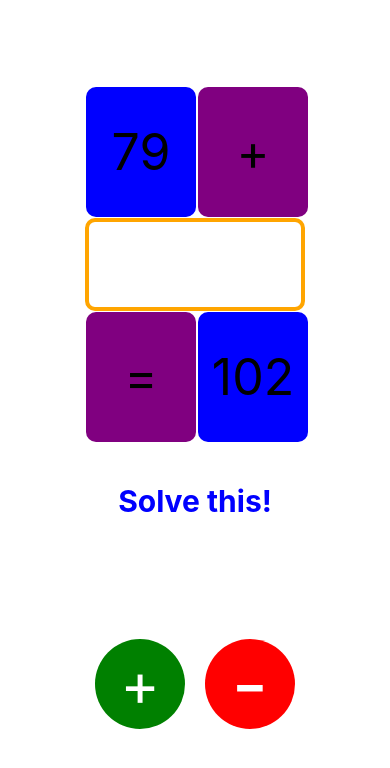
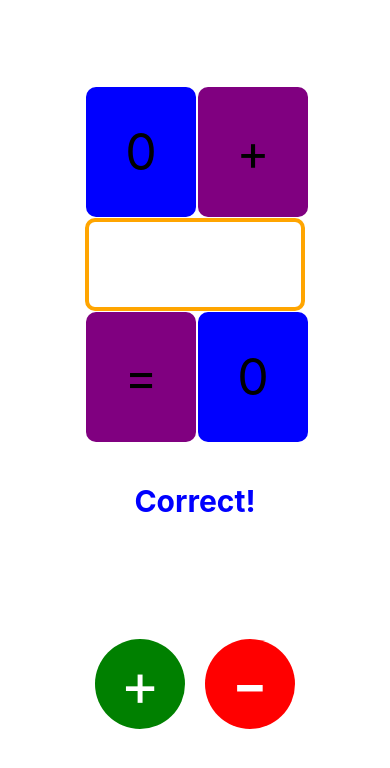
Before and after one commit to boeykokchin/PCMOB2Demo1, a React Native app: screen / in a window 390 px wide. Shown: the top 768 px of the page. Built offline with nearby package versions, Linux system fonts and the light colour scheme.

Commit message:
update new states and values for firstNumber and correctAnswer

```diff
--- a/App.js
+++ b/App.js
@@ -3,7 +3,8 @@ import { StyleSheet, Text, View, Button, TouchableOpacity } from 'react-native';
 
 export default function App() {
   let [count, setCount] = useState(0);
-  let [session, setSession] = useState(0);
+  let [firstNumber, setFirstNumber] = useState(0);
+  let [correctAnswer, setCorrectAnswer] = useState(0);
 
   let addButtonPressed = () => {
     setCount((count += 1));
@@ -15,20 +16,15 @@ export default function App() {
 
   let resetButtonPressed = () => {
     setCount(0);
+    setFirstNumber((firstNumber = Math.floor(Math.random() * 100)));
+    setCorrectAnswer((correctAnswer = Math.floor(Math.random() * 30)));
   };
 
-  let firstNumber = Math.floor(Math.random() * 100);
-  let correctAnswer = Math.floor(Math.random() * 30);
-
-  let showEncouragingText = () => {
-    if (count >= 30) {
+  let showResultText = () => {
+    if (!(count === correctAnswer)) {
+      return 'Answer?';
+    } else {
       return 'Correct!';
-    } else if (count >= 20) {
-      return 'Correct!';
-    } else if (count >= 10) {
-      return 'Wrong!';
-    } else {
-      return 'Solve this!';
     }
   };
 
@@ -72,7 +68,7 @@ export default function App() {
           </View>
         </View>
 
-        <Text style={styles.text}>{showEncouragingText()}</Text>
+        <Text style={styles.text}>{showResultText()}</Text>
 
         <View style={[styles.buttonRow, { marginTop: 100, marginBottom: 90 }]}>
           <TouchableOpacity
```
